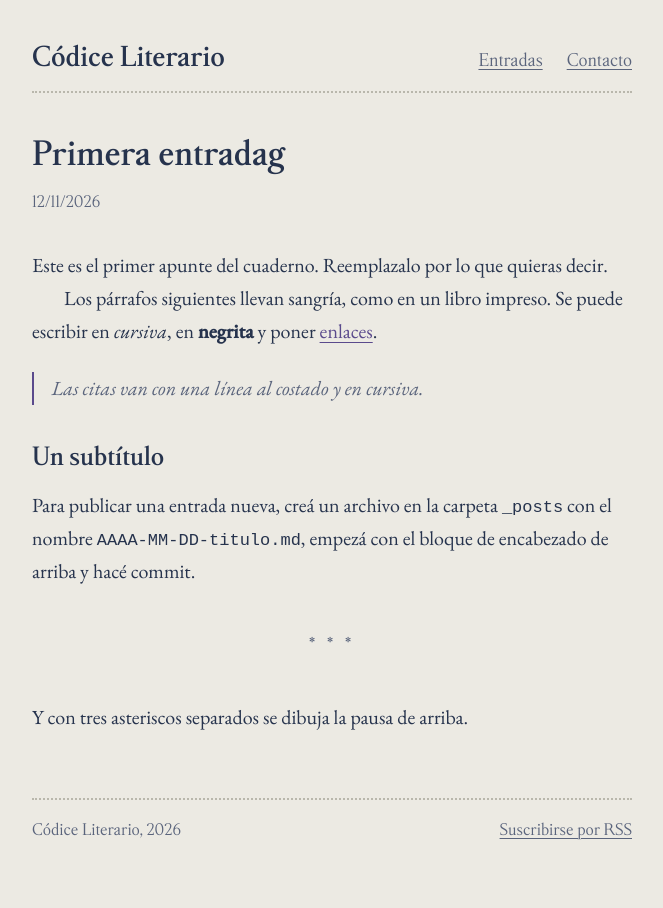
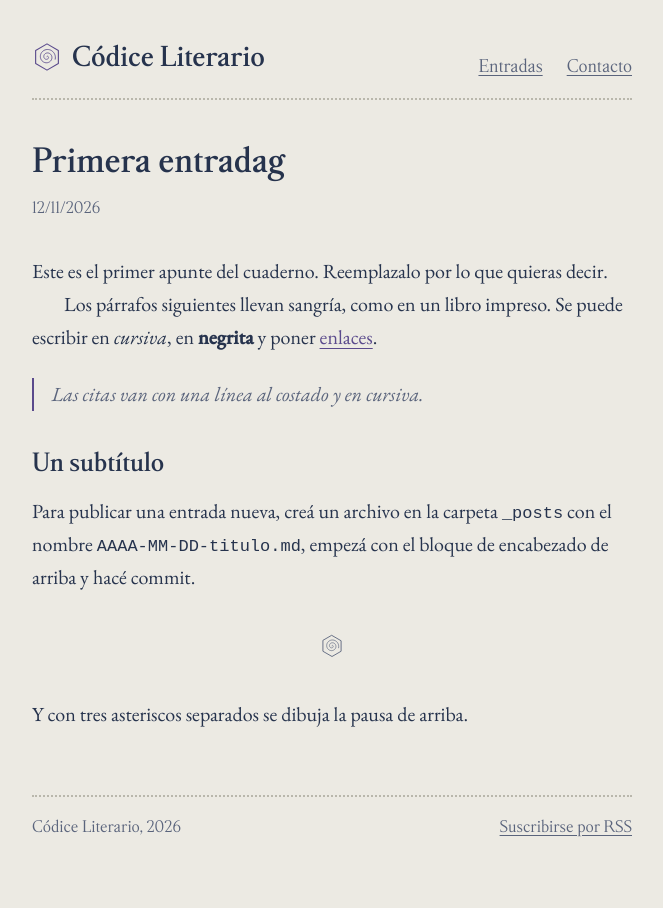
Before and after one commit to codiceliterario/codiceliterario.github.io, a Jekyll site: the page built from _posts/2026-11-12-primera-entrada.md, in a window 1280 px wide. Shown: the whole page, without its empty margins (308-971 px from the left). Built offline with Jekyll 4.4.1, drawn with Linux system fonts in a browser that asks for light colours.

Commit message:
Update style.css

```diff
--- a/assets/css/style.css
+++ b/assets/css/style.css
@@ -77,12 +77,23 @@ a:focus-visible { outline: 2px solid var(--accent); outline-offset: 3px; }
   border-bottom: 2px dotted var(--rule);
 }
 .site-title {
+  display: inline-flex;
+  align-items: center;
+  gap: 0.6rem;
   font-family: var(--display);
   font-weight: 700;
   font-size: 1.8rem;
   line-height: 1.2;
   color: var(--ink);
   text-decoration: none;
+}
+.site-logo {
+  flex: none;
+  width: 1.9rem;
+  height: 1.9rem;
+  background-color: var(--accent);
+  -webkit-mask: url("../img/hexagono.svg") center / contain no-repeat;
+  mask: url("../img/hexagono.svg") center / contain no-repeat;
 }
 .site-nav { font-family: var(--display); font-size: 1.15rem; }
 .site-nav a { margin-left: 1.25rem; color: var(--ink-soft); }
@@ -158,10 +169,14 @@ a:focus-visible { outline: 2px solid var(--accent); outline-offset: 3px; }
 
 .post-body hr { border: 0; margin: 2.5rem 0; text-align: center; }
 .post-body hr::after {
-  content: "*   *   *";
-  font-family: var(--display);
-  color: var(--ink-soft);
-  letter-spacing: 0.2em;
+  content: "";
+  display: block;
+  width: 1.5rem;
+  height: 1.5rem;
+  margin: 0 auto;
+  background-color: var(--ink-soft);
+  -webkit-mask: url("../img/hexagono.svg") center / contain no-repeat;
+  mask: url("../img/hexagono.svg") center / contain no-repeat;
 }
 
 .post-body ul, .post-body ol { padding-left: 1.5rem; margin: 0 0 1rem; }
```
